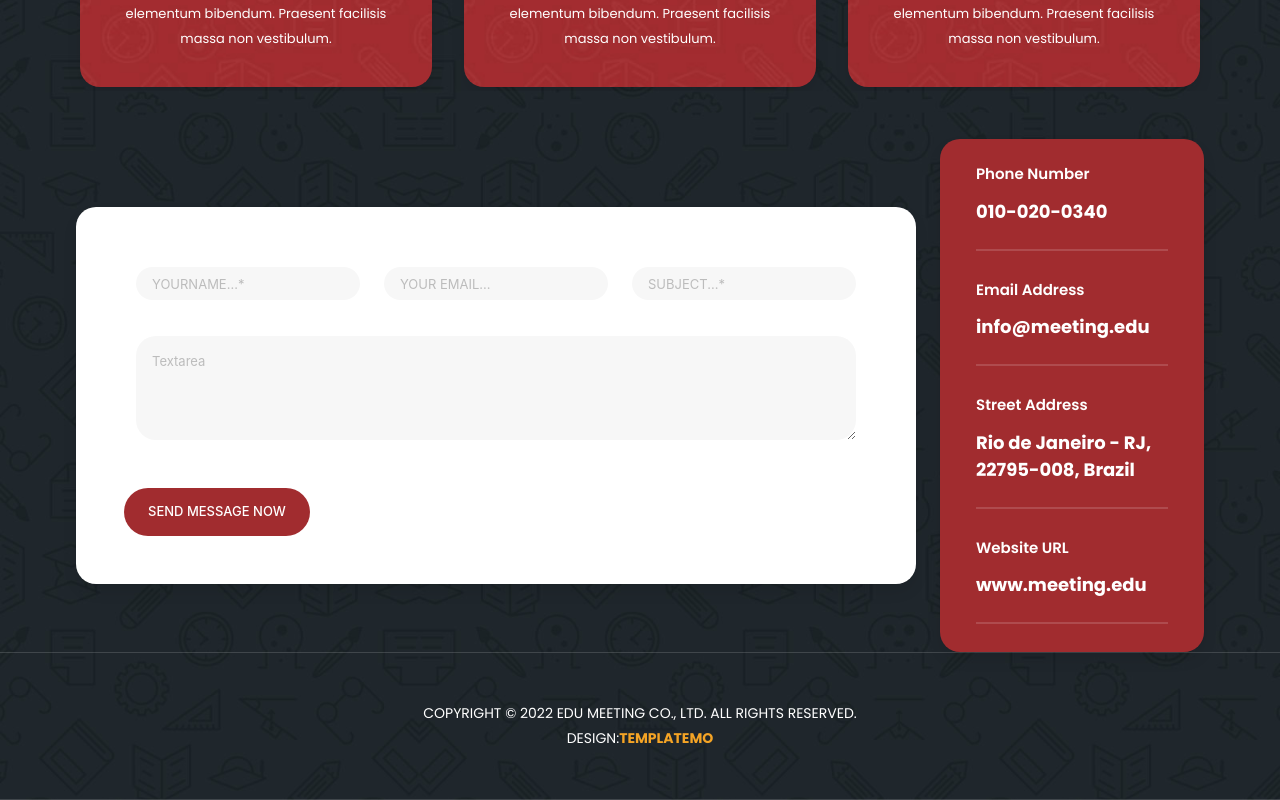
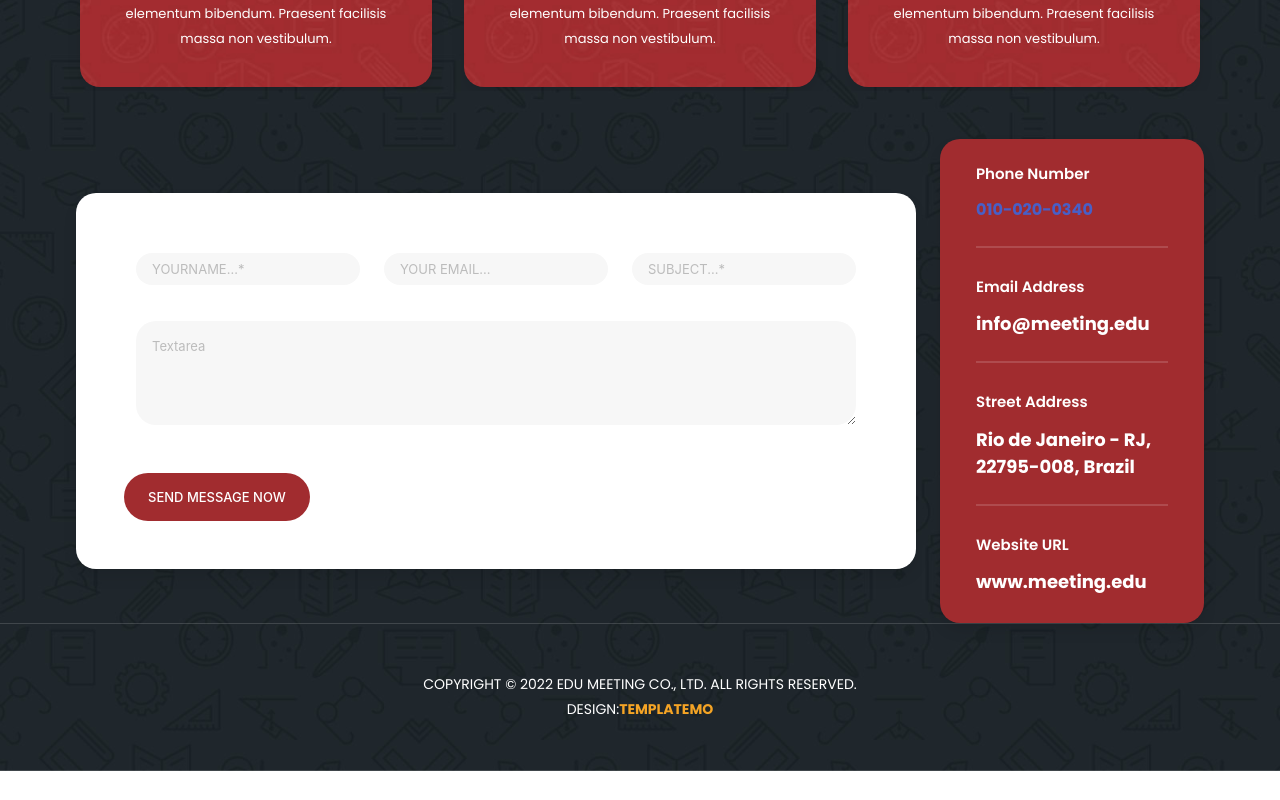
Before and after one commit to taniyaraina/edu-meeting, a Next.js app: page / in a window 1280 px wide. Shown: the part 829-1629 px from the top of the page. After the commit the page ends 1600 px from the top, so only its background shows below. Built offline with nearby package versions, Linux system fonts and the light colour scheme.

Commit message:
fixed contactinfo

```diff
--- a/content/homePage.yaml
+++ b/content/homePage.yaml
@@ -7,6 +7,7 @@ homeHero:
 contact:
   - title: Phone Number
     info: 010-020-0340
+    href: hello
 
   - title: Email Address
     info: info@meeting.edu
--- a/src/components/elements/ContactInfo.js
+++ b/src/components/elements/ContactInfo.js
@@ -16,13 +16,19 @@ const ContactInfo = ({ data }) => {
   return (
     <Section className="column card has-text-white">
       {data.contact &&
-        data.contact.map((item) => (
+        data.contact.map((item, index) => (
           <div className="card-content pt-0 pb-4">
             <h5 className="has-text-weight-semibold py-3">{item.title}</h5>
             <div className="content">
-              <p className="has-text-weight-bold">{item.info}</p>
+              {item.href ? (
+                <a className="has-text-weight-bold" href={item.href}>
+                  {item.info}
+                </a>
+              ) : (
+                <p className="has-text-weight-bold">{item.info}</p>
+              )}
             </div>
-            <div className="line" />
+            {index + 1 !== data.contact.length && <div className="line" />}{' '}
           </div>
         ))}
     </Section>
```
